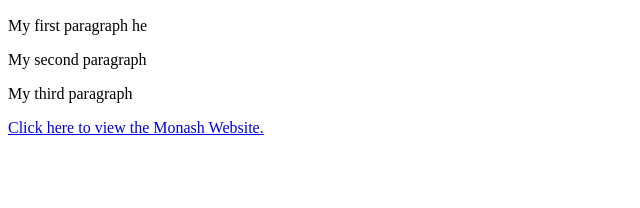
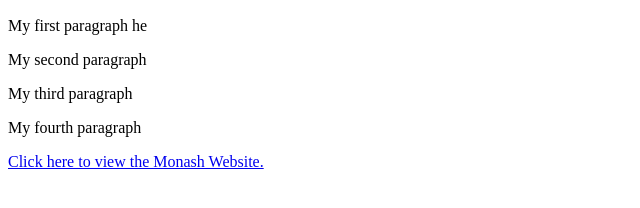
Before and after one commit to kevinarifin/3179, a plain HTML site: page index.html in a window 1280 px wide. Shown: the part 110-318 px from the top of the page, without its empty margins (0-640 px from the left). Drawn offline with Linux system fonts and the light colour scheme.

Commit message:
Update index.html

```diff
--- a/index.html
+++ b/index.html
@@ -9,6 +9,7 @@
     <p>My first paragraph he</p>
     <p>My second paragraph</p>
     <p>My third paragraph</p>
+    <p>My fourth paragraph</p>
     <a href="https://www.monash.edu/">
         Click here to view the Monash Website.
     </a>
```
